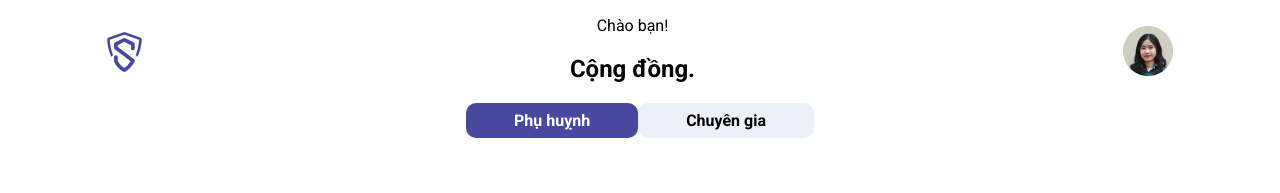
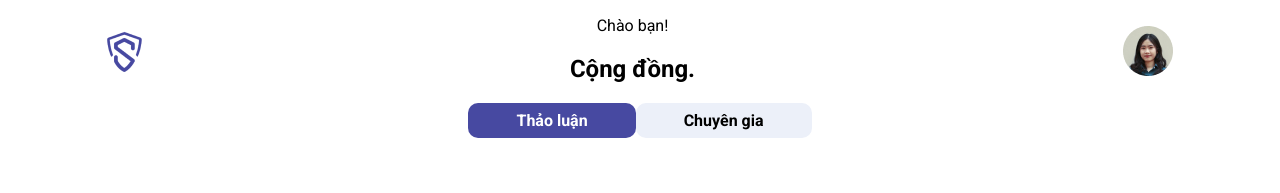
Before and after one commit to quangcrazymen/shield, a React (Create React App) app: page /community in a window 1280 px wide. Shown: the top 193 px of the page. Built offline with nearby package versions, Linux system fonts and the light colour scheme; no server answers; the database is empty; a web font is replaced by a local one.

Commit message:
update community page

```diff
--- a/src/pages/Community/index.js
+++ b/src/pages/Community/index.js
@@ -41,7 +41,7 @@ function Community() {
                 <img className="community--profile" src={profilePicture} alt="profile pic" />
             </div>
             <div className="community--tempSelectionBar">
-                <div className="community--tempParentPage">Phụ huỵnh</div>
+                <div className="community--tempParentPage">Thảo luận</div>
                 <div className="community--tempExpertPage">Chuyên gia</div>
             </div>
             {thread.map(ele => {
```
